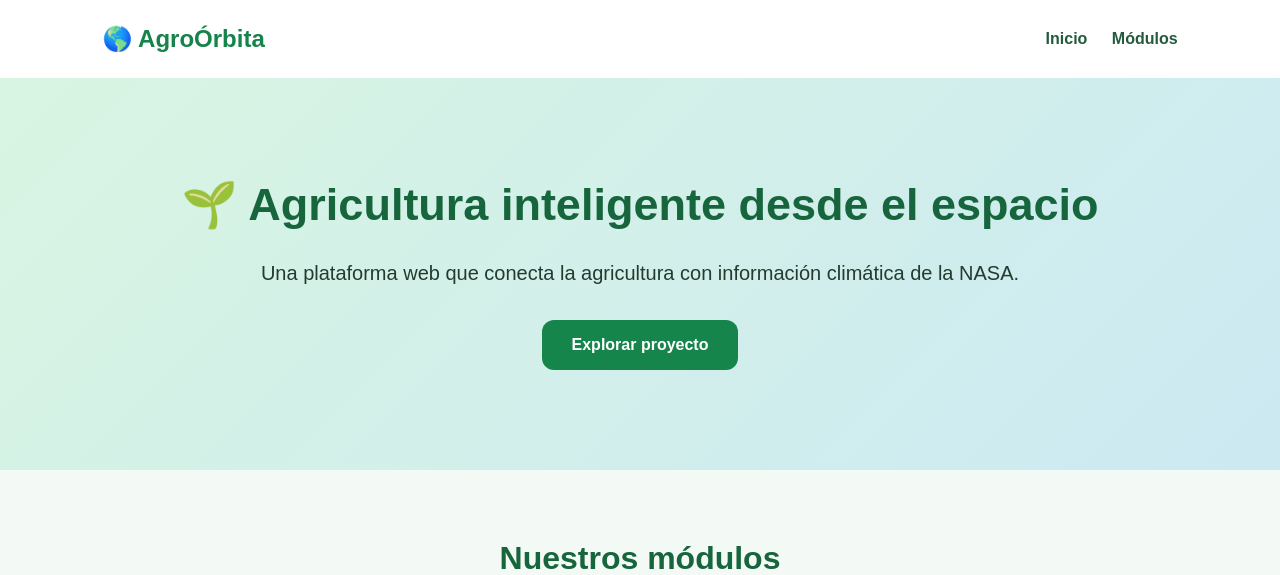
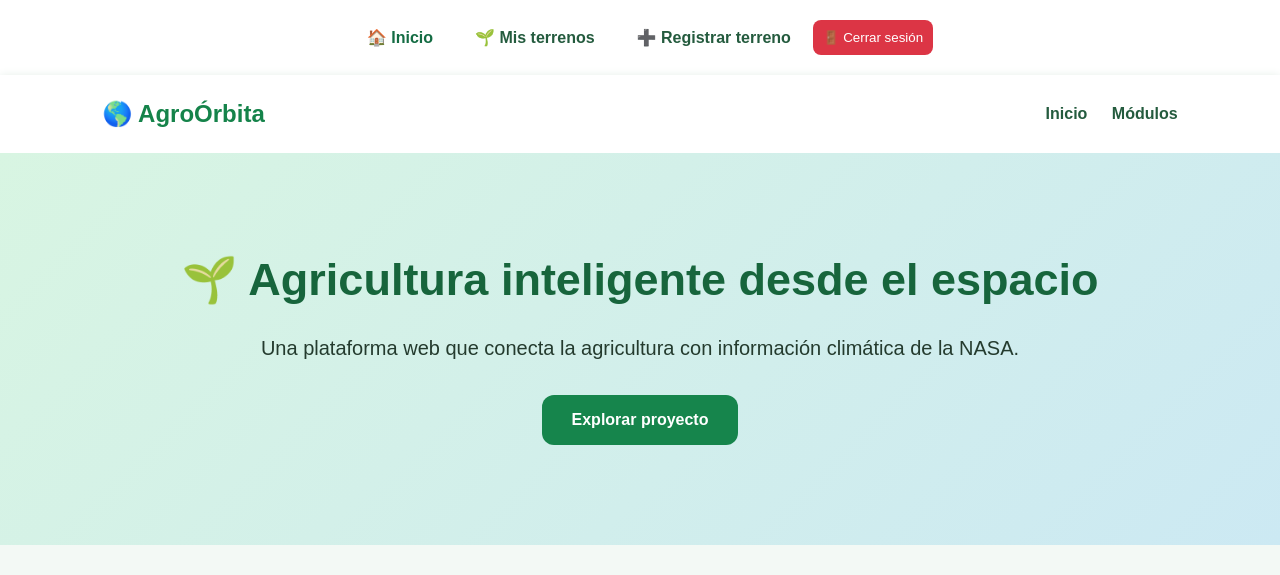
Before and after one commit to andsisg1666/AgroOrbita-NASA-2026, a Flask app: page / in a window 1280 px wide. Shown: the top 575 px of the page. Run offline with Flask 3, Linux system fonts and the light colour scheme; the visitor is signed in with stand-in values (Sample User, id 1).

Commit message:
Agregar menu principal de navegacion

```diff
--- a/templates/index.html
+++ b/templates/index.html
@@ -14,6 +14,50 @@
 </head>
 
 <body>
+
+<!-- MENÚ PRINCIPAL AGROÓRBITA -->
+<nav style="background:white; padding:20px;
+display:flex; justify-content:center;
+align-items:center; flex-wrap:wrap;
+gap:22px; box-shadow:0 2px 8px #ddd;">
+
+    <a href="/" style="color:#146c43;">
+        🏠 Inicio
+    </a>
+
+    {% if session.get("usuario_id") %}
+
+    <a href="{{ url_for('listar_terrenos') }}">
+        🌱 Mis terrenos
+    </a>
+
+    <a href="{{ url_for('registrar_terreno') }}">
+        ➕ Registrar terreno
+    </a>
+
+    <form method="POST"
+          action="{{ url_for('cerrar_sesion') }}">
+        <button type="submit"
+                style="background:#dc3545;
+                color:white; border:0;
+                border-radius:8px; padding:10px;">
+            🚪 Cerrar sesión
+        </button>
+    </form>
+
+    {% else %}
+
+    <a href="{{ url_for('registrar_usuario') }}">
+        📝 Crear cuenta
+    </a>
+
+    <a href="{{ url_for('iniciar_sesion') }}">
+        🔐 Iniciar sesión
+    </a>
+
+    {% endif %}
+</nav>
+
 
     <header class="encabezado">
         <h2>🌎 AgroÓrbita</h2>
```
